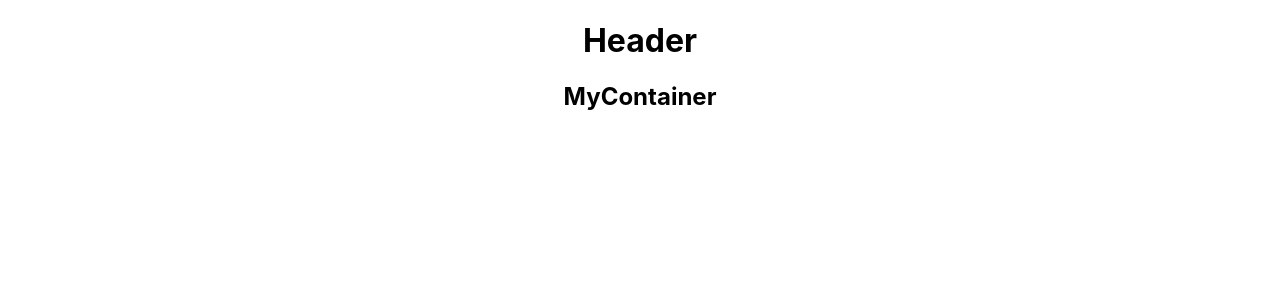
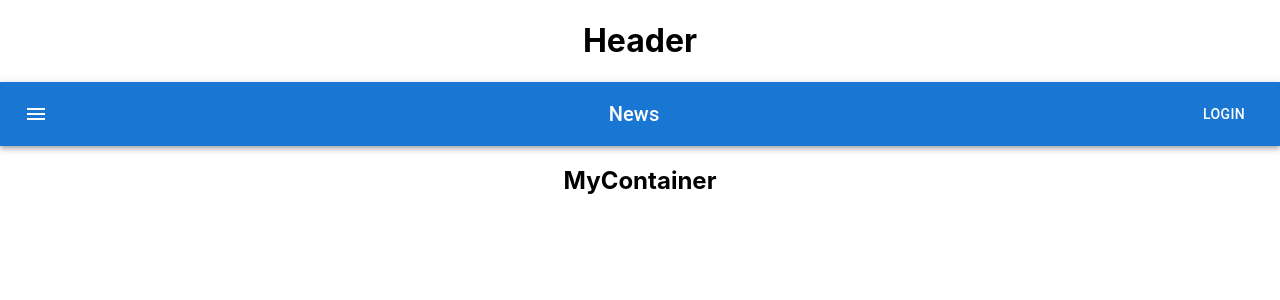
Before and after one commit to Lagipp/WebApplications-week10, a React (Create React App) app: page / in a window 1280 px wide. Shown: the top 300 px of the page. Built offline with nearby package versions, Linux system fonts and the light colour scheme.

Commit message:
added more MUI dependencies

```diff
--- a/package.json
+++ b/package.json
@@ -6,6 +6,8 @@
     "@emotion/react": "^11.6.0",
     "@emotion/styled": "^11.6.0",
     "@fontsource/roboto": "^4.5.1",
+    "@material-ui/core": "^4.12.3",
+    "@material-ui/icons": "^4.11.2",
     "@mui/material": "^5.2.0",
     "@testing-library/jest-dom": "^5.15.0",
     "@testing-library/react": "^11.2.7",
--- a/src/components/Header.js
+++ b/src/components/Header.js
@@ -1,9 +1,37 @@
 import React from 'react'
+import { AppBar } from '@mui/material'
+import Box from '@mui/material/Box';
+import Toolbar from '@mui/material/Toolbar';
+import Typography from '@mui/material/Typography';
+import Button from '@mui/material/Button';
+import IconButton from '@mui/material/IconButton';
+import MenuIcon from '@mui/icons-material/Menu';
+
 
 function Header() {
     return (
         <div>
             <h1> Header </h1>
+
+            <Box sx={{ flexGrow: 1 }}>
+            <AppBar position="static">
+                <Toolbar>
+                    <IconButton
+                        size="large"
+                        edge="start"
+                        color="inherit"
+                        aria-label="menu"
+                        sx={{ mr: 2 }}
+                    >
+                        <MenuIcon />
+                    </IconButton>
+                    <Typography variant="h6" component="div" sx={{ flexGrow: 1 }}>
+                        News
+                    </Typography>
+                    <Button color="inherit">Login</Button>
+                </Toolbar>
+            </AppBar>
+            </Box>
         </div>
     )
 }
```
Also changed, not shown: 1 other file (tests, documents, lock files or other folders).
